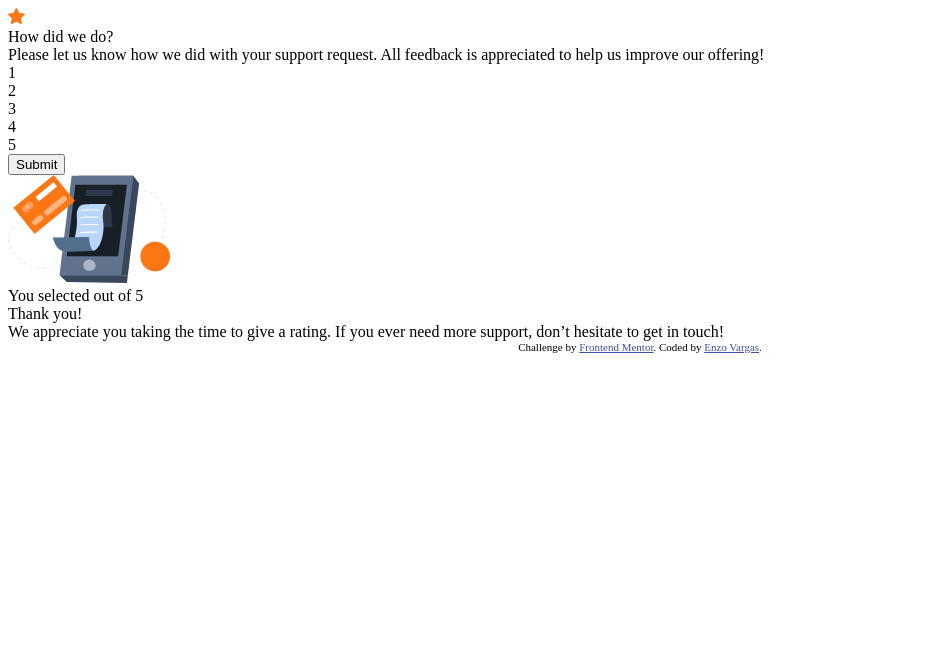
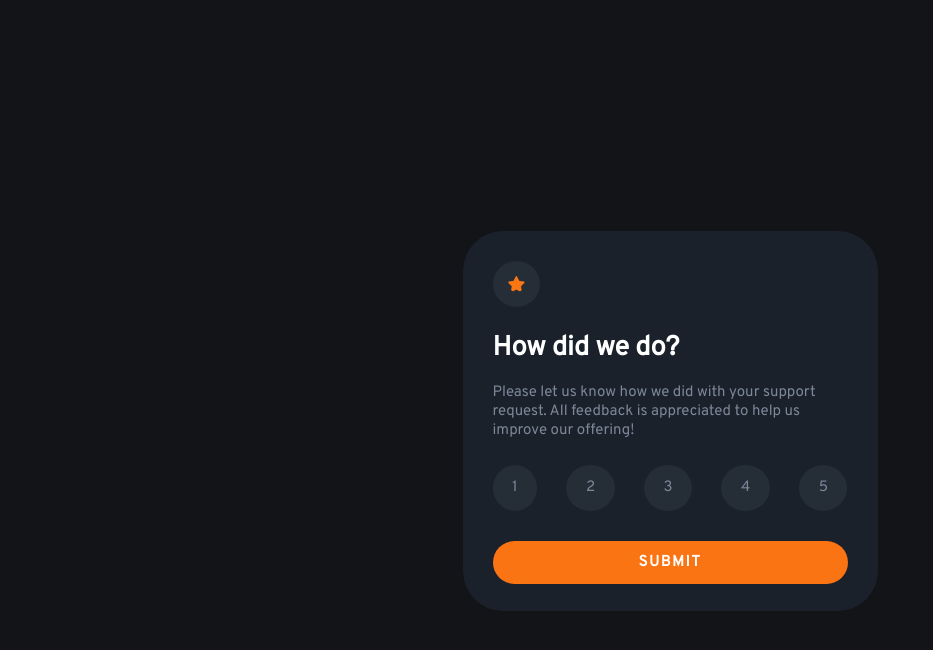
Before and after one commit to EVPina/InteractiveComponent, a plain HTML site: page index.html in a window 1280 px wide. Shown: the whole page, without its empty margins (0-933 px from the left). Drawn offline with Linux system fonts and the light colour scheme.

Commit message:
Se agrego estilos front

```diff
--- /dev/null
+++ b/css/index.css
@@ -0,0 +1,122 @@
+@import url('https://fonts.googleapis.com/css?family=Overpass');
+
+*{
+    font-size: 15px;
+    font-family:  'Overpass', sans-serif;
+}
+
+@media (min-width:600px){
+    body{
+        align-items: center;
+    }
+
+}
+@media (max-width:440px) {
+    .container{
+        width: 320px !important;
+        margin: 0px 20px;
+    }
+}
+
+
+body{
+    background: hsl(216, 12%, 8%);
+    display: flex;
+    flex-direction: column;
+    justify-content: center;
+    height: 98vh;
+}
+
+.container{
+    width: 355px;
+    height: 320px;
+    position: relative;
+}
+.container-inner{
+    position: relative;
+    width: 100%;
+    height: 100%;
+    transition: transform 0.6s;
+    transform-style: preserve-3d;
+}
+
+/* .container:hover .container-inner {
+    transform: rotateY(180deg);
+} */
+.container-front,
+.container-back{
+    position: absolute;
+    width: 100%;
+    height: 100%;
+    backface-visibility: hidden;
+    -webkit-backface-visibility: hidden;
+    background-color: #1A212B;
+    border-radius: 40px;
+    padding: 2rem;
+}
+
+.container-back{
+    transform: rotateY(180deg);
+}
+
+.container-front-start img,.container-front-options-option{
+    background-color: hsl(213, 19%, 18%);
+    border-radius: 50%;
+}
+
+.container-front-start img{
+    padding: 1rem;
+}
+
+.container-front-text h1
+{
+    font-size: 1.8rem;
+    font-weight: 700;
+    color: hsl(0, 0%, 100%)
+}
+
+.container-front-text p,
+.container-front-options-option
+{
+    font-weight: 400;
+    color:hsl(216, 12%, 54%);
+}
+
+.container-front-options
+{
+    display: flex;
+    justify-content: space-between;
+    margin-top: 25px;
+}
+
+.container-front-options-option
+{
+    padding: 0.9rem 1.3rem;
+    cursor: pointer;
+}
+.container-front-options-option:hover
+{
+    background-color: hsl(25, 97%, 53%);
+    color:hsl(0, 0%, 100%);
+    transition: 0.3s;
+}
+.container-front-button
+{
+    cursor: pointer;
+    margin-top: 30px;
+    padding: 12px 0;
+    background: hsl(25, 97%, 53%);
+    border: none;
+    color: hsl(0, 0%, 100%);
+    border-radius: 30px;
+    width: 100%;
+    text-transform: uppercase;
+    letter-spacing: 1.5px;
+    font-weight: 700;
+}
+.container-front-button:hover
+{
+    background-color:hsl(0, 0%, 100%);
+    color: hsl(25, 97%, 53%);
+    transition: 0.3s;
+}
--- a/index.html
+++ b/index.html
@@ -11,7 +11,7 @@
       sizes="32x32"
       href="./images/favicon-32x32.png"
     />
-
+    <link rel="stylesheet" href="css/index.css">
     <title>Frontend Mentor | Interactive rating component</title>
 
     <!-- Feel free to remove these styles or customise in your own stylesheet 👍 -->
@@ -33,22 +33,20 @@
             <img src="images/icon-star.svg" alt="start" />
           </div>
           <div class="container-front-text">
-            <div class="container-front-text-title">How did we do?</div>
-            <div class="container-front-text-content">
+            <h1 class="container-front-text-title">How did we do?</h1>
+            <p class="container-front-text-content">
               Please let us know how we did with your support request. All
               feedback is appreciated to help us improve our offering!
-            </div>
+            </p>
           </div>
           <div class="container-front-options">
-            <div class="container-front-option">1</div>
-            <div class="container-front-option">2</div>
-            <div class="container-front-option">3</div>
-            <div class="container-front-option">4</div>
-            <div class="container-front-option">5</div>
+            <div class="container-front-options-option">1</div>
+            <div class="container-front-options-option">2</div>
+            <div class="container-front-options-option">3</div>
+            <div class="container-front-options-option">4</div>
+            <div class="container-front-options-option">5</div>
           </div>
           <button class="container-front-button">Submit</button>
-          <!-- <div class="container-front-text">
-                </div> -->
         </div>
         <div class="container-back">
           <div class="container-back-image">
```
